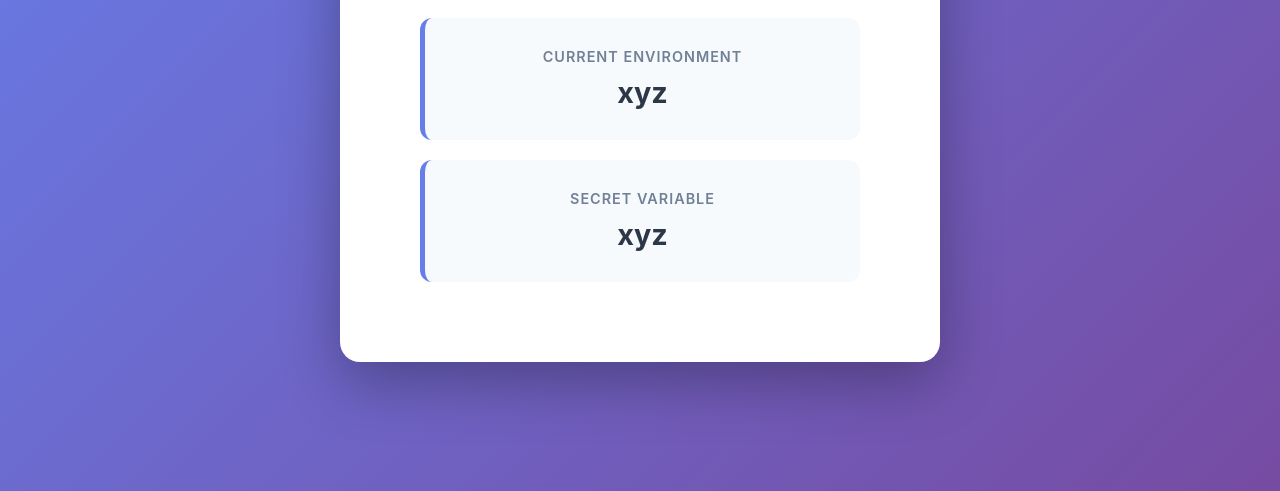
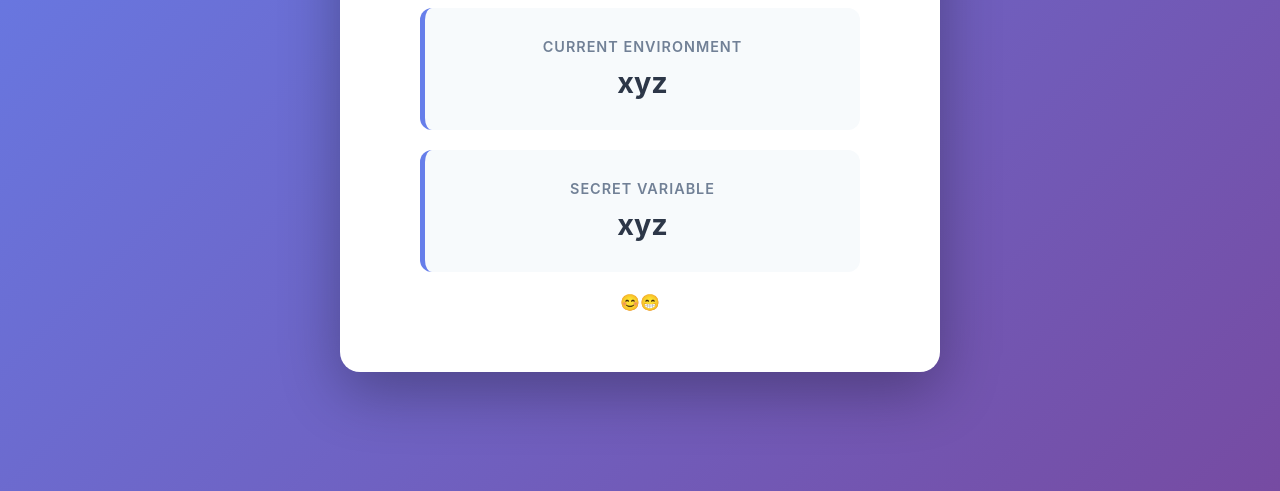
Before and after one commit to DeeplyDiligent/github-environments-demo, a plain HTML site: page index.html in a window 1280 px wide. Shown: the part 309-800 px from the top of the page. Drawn offline with Linux system fonts and the light colour scheme.

Commit message:
Update index.html

```diff
--- a/index.html
+++ b/index.html
@@ -121,6 +121,7 @@
         </div>
 
         <div id="badge-container"></div>
+        <div>😊😁</div>
     </div>
 
     <script>
```
